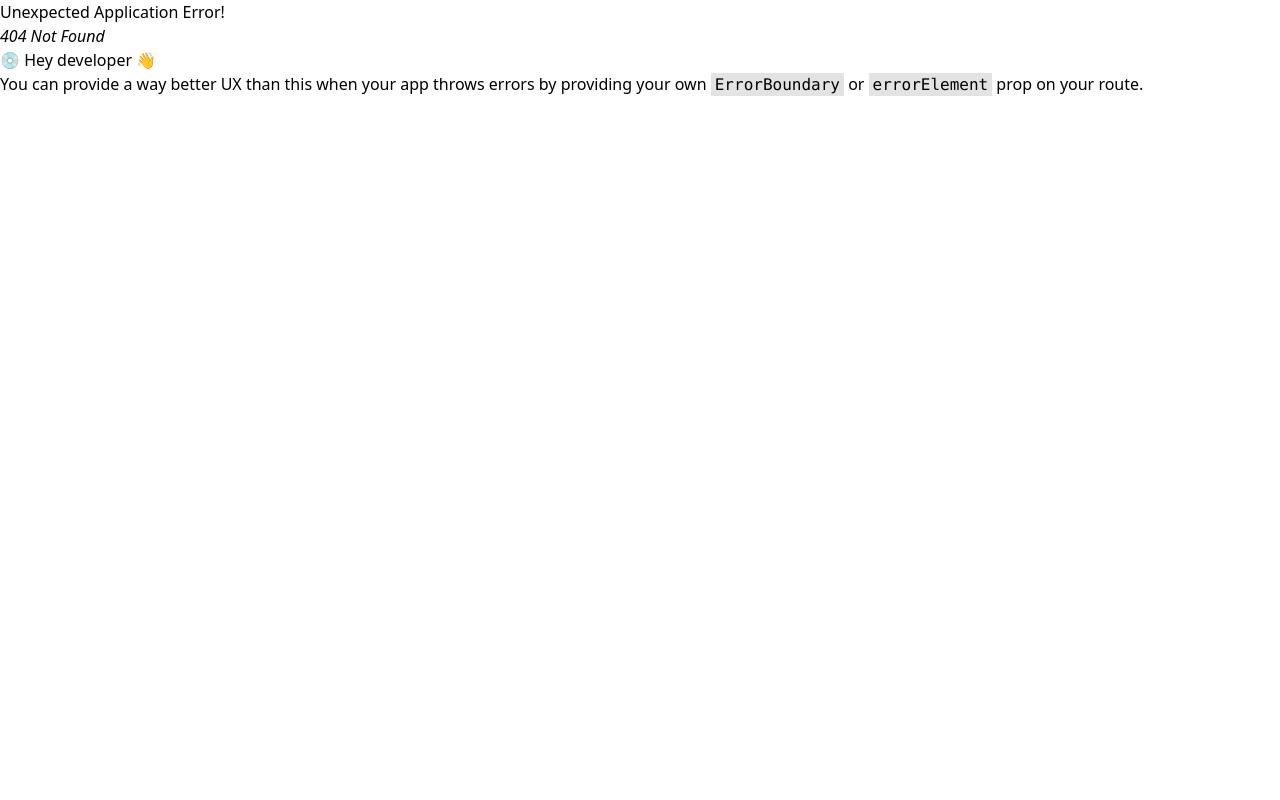
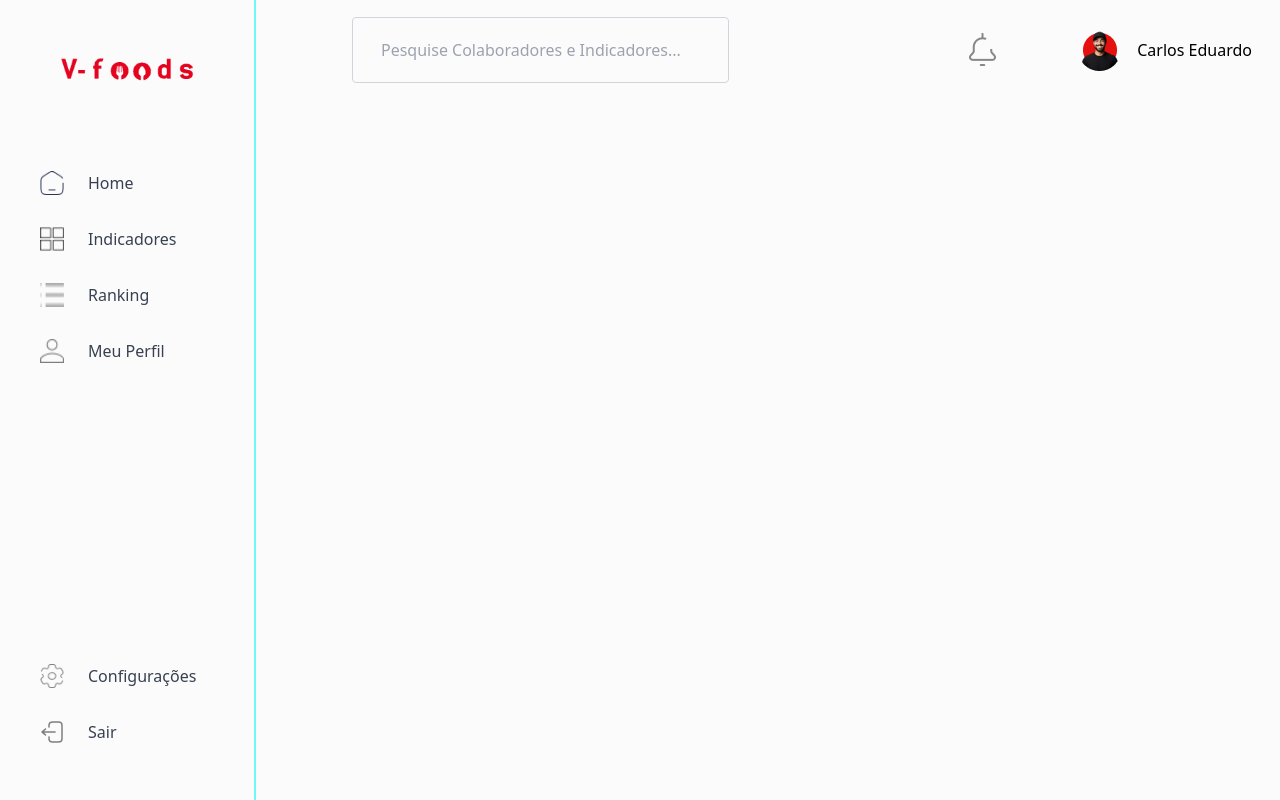
Before and after one commit to celobastos/v-foods-front, a React (Vite) app: page /Colaboradores in a window 1280 px wide. Before the commit this address had no page. Built offline with nearby package versions, Linux system fonts and the light colour scheme.

Commit message:
feat: Criacao da pagina de colaboradores

```diff
--- a/src/App.tsx
+++ b/src/App.tsx
@@ -5,6 +5,7 @@ import Colaborador from "./pages/Colaborador";
 import HomePage from './pages/homepage/homepage';
 import Indicadores from './pages/indicadores/indicadores';
 import Relatorio from "./pages/relatorio/relatorio";
+import Colaboradores from "./pages/colaboradores/colaboradores";
 
 const router = createBrowserRouter([
   {
@@ -31,6 +32,10 @@ const router = createBrowserRouter([
     path: "/Relatorio",
     Component: Relatorio,
   },
+  {
+    path: "/Colaboradores",
+    Component: Colaboradores,
+  },
 
 ]);
 export default function App() {
--- /dev/null
+++ b/src/pages/colaboradores/colaboradores.tsx
@@ -0,0 +1,27 @@
+import React from 'react';
+import SideMenu from '../../components/SideMenu/sideMenu';
+import NavigationBar from '../../components/NavigationBar';
+
+import Rectangle from '../../assets/Rectangle 117.png'
+import blueCircle from '../../assets/Circulo azul.svg';
+import anaIcon from '../../assets/aninhaIcon.png';
+
+
+const Colaboradores : React.FC = () => {
+
+
+    return (
+        <div className="grid grid-cols-[min-content,1fr] h-screen">
+            <SideMenu />
+            <main className="flex-grow bg-background-color"style={{ backgroundColor: '#FBFBFB' }}>
+
+                    <NavigationBar />
+
+
+            </main>
+        </div>
+    );
+
+};
+
+export default Colaboradores;
```
Also changed, not shown: src/pages/relatorio/relatorio.tsx (+6 -4 lines), src/pages/colaboradores/colaboradores.css (added).
